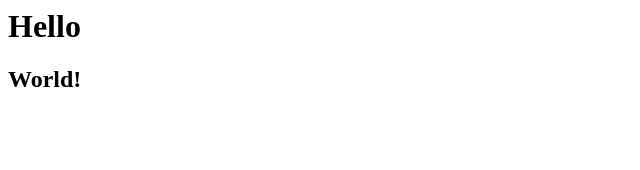
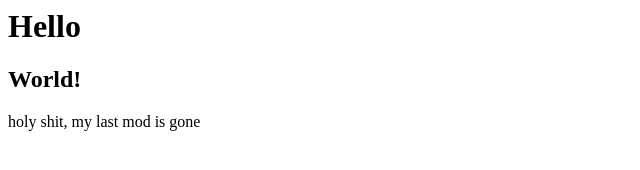
Before and after one commit to tgig/HelloGit, a plain HTML site: page helloworld.html in a window 1280 px wide. Shown: the whole page, without its empty margins (0-640 px from the left). Drawn offline with Linux system fonts and the light colour scheme.

Commit message:
testing again

```diff
--- a/helloworld.html
+++ b/helloworld.html
@@ -4,5 +4,7 @@
 <h1>Hello</h1>
 <h2>World!</h2>
 
+<p>holy shit, my last mod is gone</p>
+
 </body>
 </html>
```
